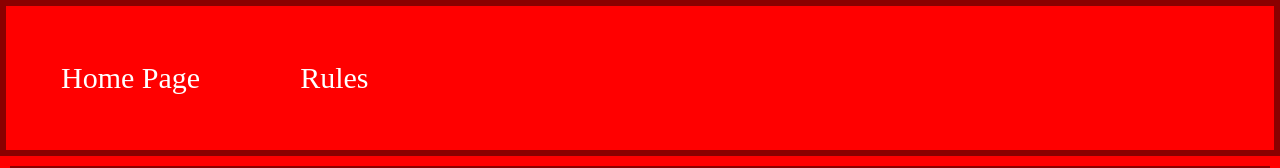
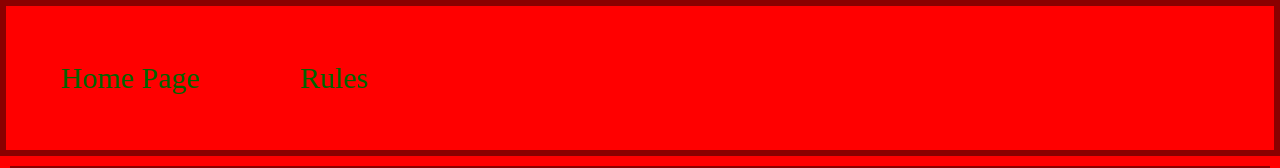
Before and after one commit to Realxz1/11DGT2025, a plain HTML site: page card-rankings.html in a window 1280 px wide. Shown: the top 168 px of the page. Drawn offline with Linux system fonts and the light colour scheme; files that its build step writes are made by us from their sources; a web font is replaced by a local one.

Commit message:
Add files via upload
This is the main css that styles my website

```diff
--- a/main.css
+++ b/main.css
@@ -13,24 +13,23 @@ body {
     margin:0px;
     overflow:hidden;
     font-size:30px;
-    border: 6px solid darkred
+    border: 6px solid darkred;
 }
 
 .navbar {
-    color:white;
+    color:darkgreen;
     display:block;
     text-align:center;
 }
 
 .navbar a {
     text-decoration: none;
-    color: white;
+    color: darkgreen;
 }
 
 .navbar a:hover {
     background-color:red;
     text-decoration:none;
-    font-size:30px;
 }
 
 .navbar li {
@@ -227,18 +226,17 @@ h2 {
     margin:0px;
     overflow:hidden;
     font-size:30px;
-    border: 6px solid darkred
+    border: 6px solid darkred;
 }
 
 .navbar {
-    color:white;
+    color:darkgreen;
     display:block;
     text-align:center;
 }
 
 .navbar a {
     text-decoration: none;
-    color: white;
 }
 
 .navbar a:hover {
@@ -251,6 +249,7 @@ h2 {
     float:left;
     padding:50px;
 }
+/*css coding for navbar ends here*/
 
 .link-3 {
     text-decoration:none;
@@ -269,6 +268,7 @@ h2 {
     margin-left:40px;
     margin-right:40px;
     margin-top:25px;
+/*giving a border and adjusting margins and changing display style to the way I want*/
 }
 
 .bold {
@@ -299,6 +299,7 @@ h2 {
     height:80vh;
     color:white;
     margin:20px;
+/*giving this div the biggest border and larger vertical height than rest so it looks important*/
 }
 
 .royal-hand {
@@ -307,6 +308,7 @@ h2 {
     height:40vh;
     width:340px;
     margin-left:30px;
+/*Adding a border for the image that represents the royal flush*/
 }
 
 .royal-frame {
@@ -315,7 +317,8 @@ h2 {
     height:40vh;
     width:700px;
     margin-left:500px;
-    margin-top:-300px
+    margin-top:-300px;
+/*making a left border for my bullet points to the right side of the royal flush image*/
 }
 
 .font-size-align {
@@ -336,6 +339,7 @@ h2 {
     height:63vh;
     margin:40px;
     padding:30px;
+/*setting up a border for each div with spaces and same vertical height to show they're equally important*/
 }
 
 em {
```
